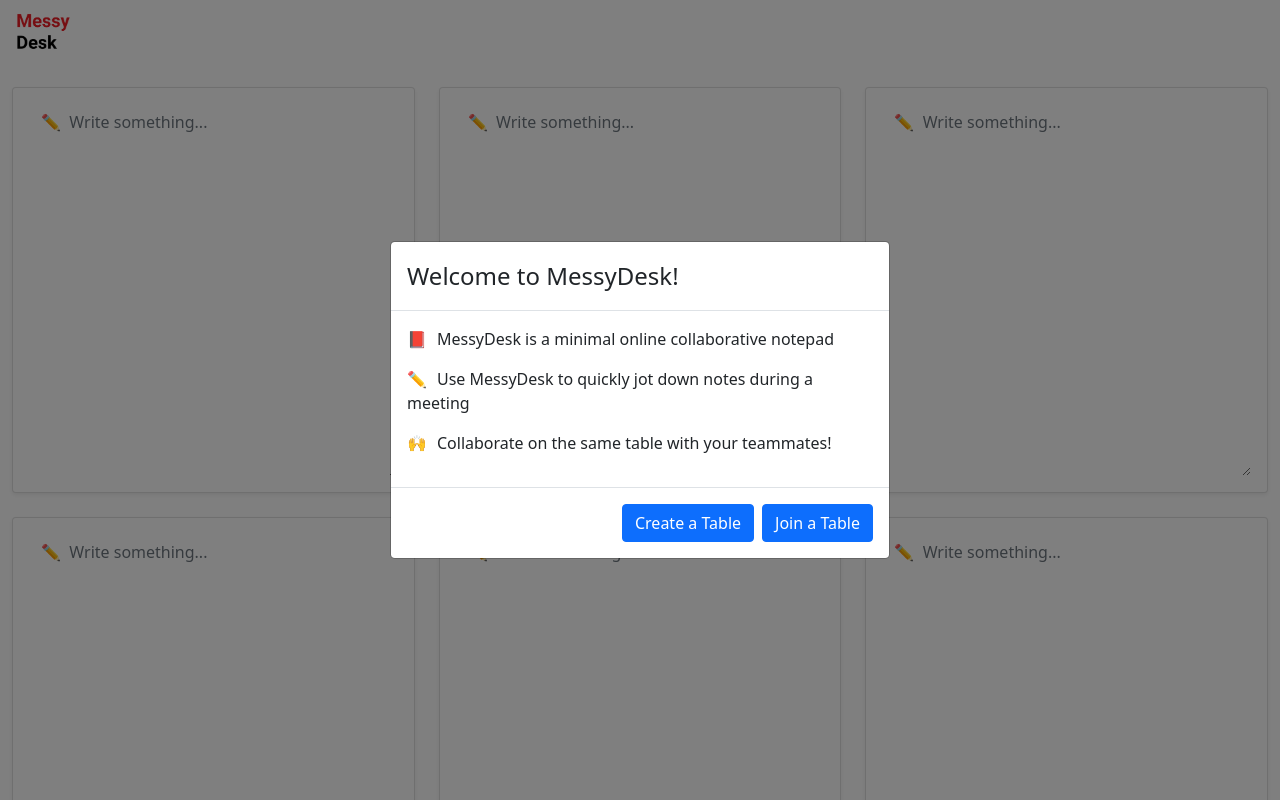
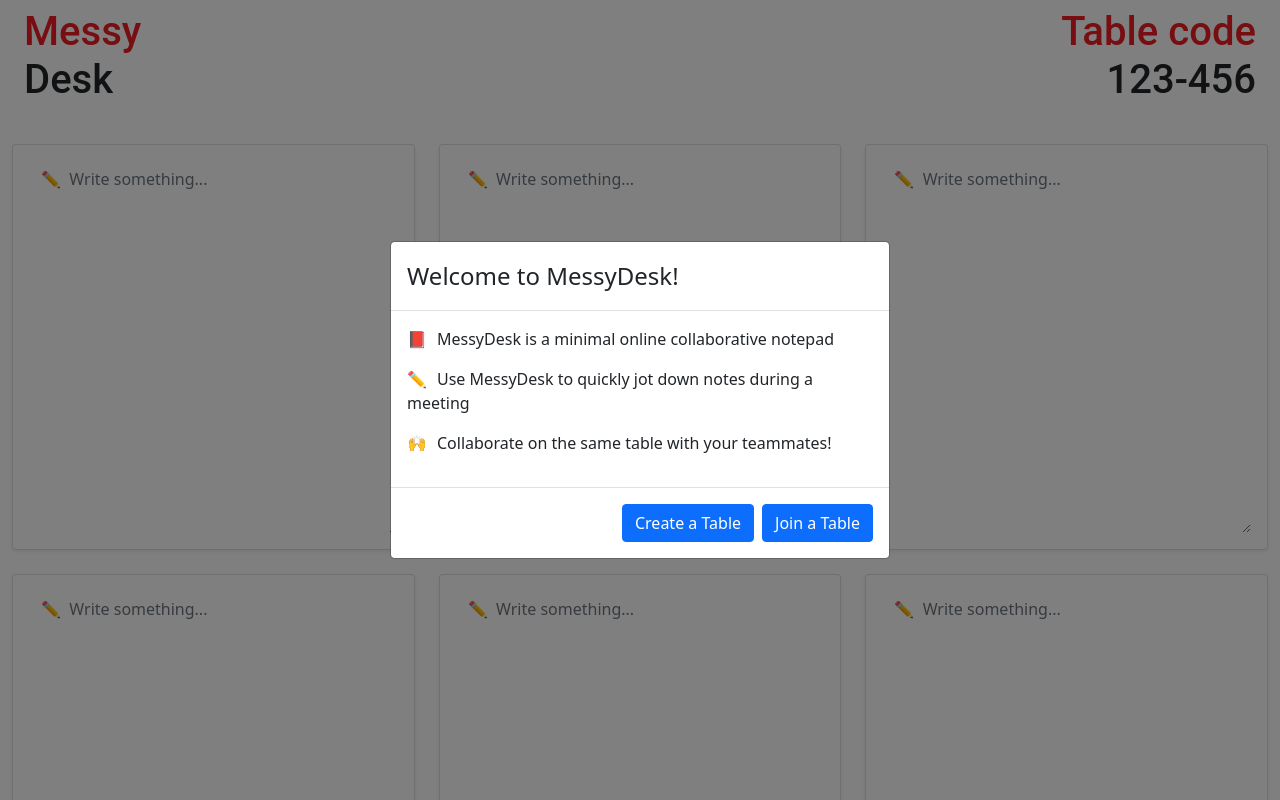
Before and after one commit to matthewyu23/messydesk-client, a React (Create React App) app: page / in a window 1280 px wide. Shown: the top 800 px of the page. Built offline with nearby package versions, Linux system fonts and the light colour scheme.

Commit message:
new logo, added table code

```diff
--- a/src/App.js
+++ b/src/App.js
@@ -2,6 +2,8 @@
 import messydesk from './messydesk.png';
 import MyModal from './components/MyModal';
 import { useState } from 'react';
+import Navbar from 'react-bootstrap/Navbar';
+import Container from 'react-bootstrap/Container';
 
 
 const App = () => {
@@ -14,9 +16,32 @@
       localStorage.setItem("notes", JSON.stringify(notes));
 
   }
+
+  const createTable = () => {
+    setModalShow(false)
+  }
+
+  const joinTable = () => {
+  }
   return <div className='container-fluid'>
-    <MyModal show={modalShow} onHide={() => setModalShow(false)} />
-    <img src={messydesk} className='.img-thumbnail'/>
+    <MyModal show={modalShow} createTable={createTable} joinTable={joinTable}/>
+
+
+
+
+
+    <Navbar bg="none" expand={false}>
+      <Container fluid>
+      {/* <img src={messydesk} className='.img-thumbnail'/> */}
+      <h1 className='messydesk'><span className='reddd'>Messy</span> <br></br>Desk</h1>
+        <h1 className='code'><span className='reddd'>Table code</span> <br></br>123-456</h1>
+      </Container>
+    </Navbar>
+
+
+
+
+
     <NotesList saveToApp={saveToApp} notes={notes}/>
 
   </div>;
--- a/src/components/MyModal.js
+++ b/src/components/MyModal.js
@@ -22,7 +22,6 @@
 
             <Button  className="padded" onClick={props.joinTable}>Join a Table</Button>
 
-            {/* <Button onClick={props.onHide}>Close</Button> */}
           </Modal.Footer>
         </Modal>
       );
--- a/src/index.css
+++ b/src/index.css
@@ -26,3 +26,17 @@
 .padded-right {
   padding-right: 10px;
 }
+
+.messydesk {
+  font-family: Roboto;
+
+}
+
+.code {
+  font-family: Roboto;
+  text-align: right;
+}
+
+.reddd{
+  color: rgb(237, 28, 36);
+}
```
